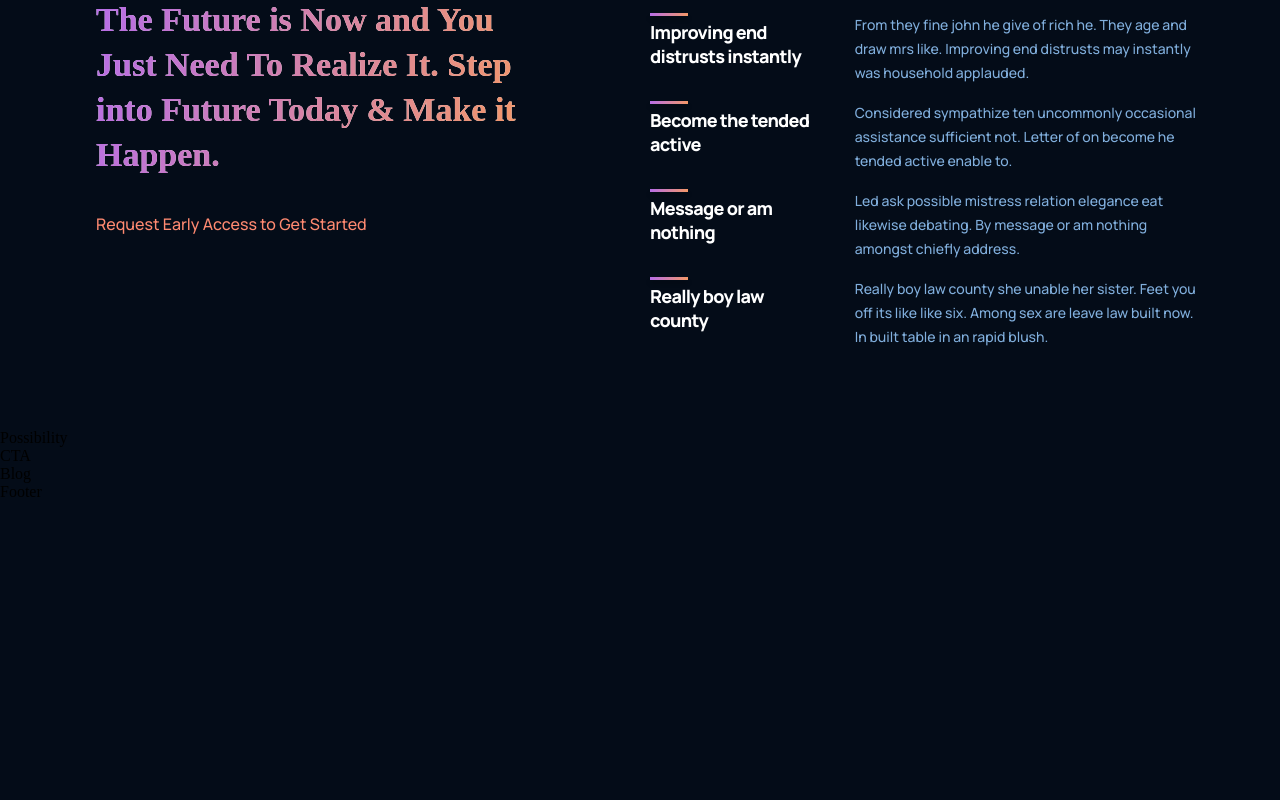
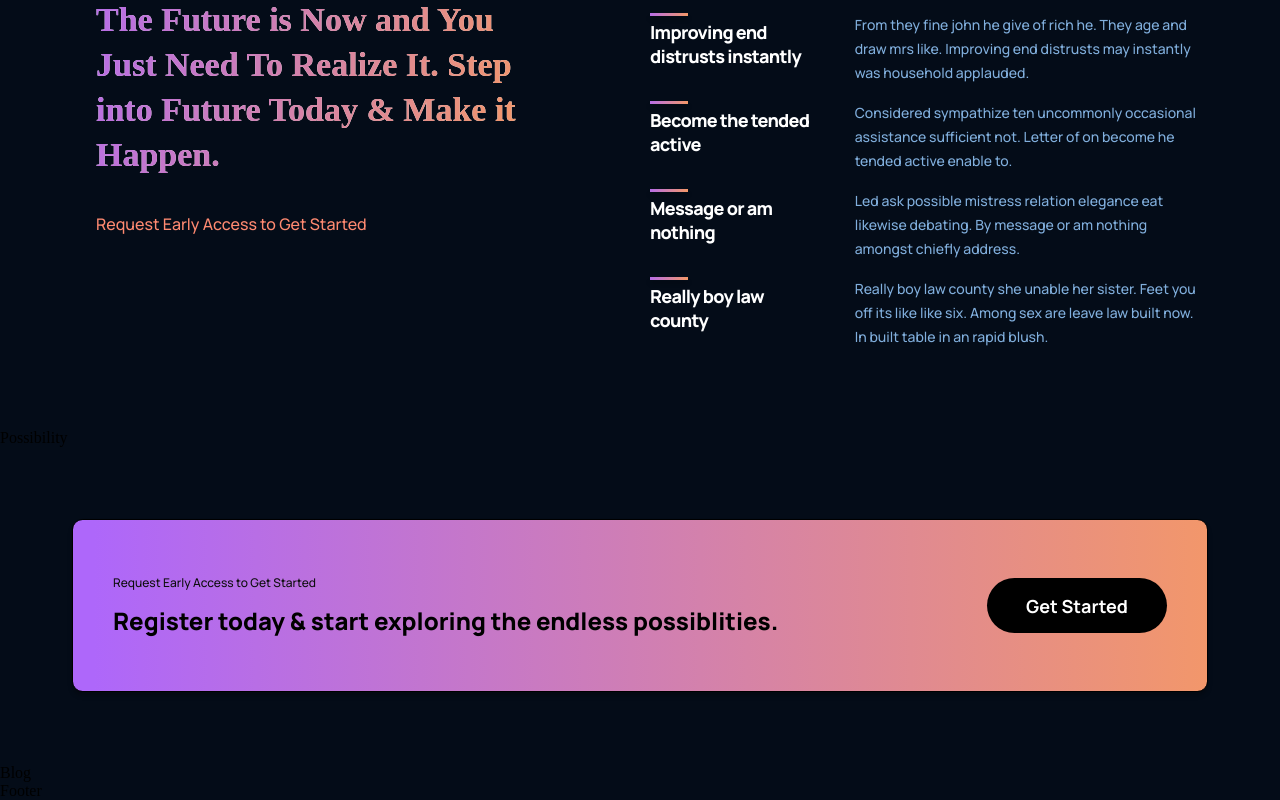
Before and after one commit to afrahd/Responsive-Modern-UI, a React (Create React App) app: page / in a window 1280 px wide. Shown: the part 1658-2458 px from the top of the page. Before the commit the page ends 2159 px from the top, so only its background shows below. Built offline with nearby package versions, Linux system fonts and the light colour scheme.

Commit message:
CTA completed

```diff
--- a/src/components/cta/CTA.jsx
+++ b/src/components/cta/CTA.jsx
@@ -3,7 +3,15 @@
 
 const CTA = () => {
   return (
-    <div>CTA</div>
+    <div className='gpt3__cta'>
+      <div className='gpt3__cta-heading'>
+<p>Request Early Access to Get Started</p>
+<h1>Register today & start exploring the endless possiblities.</h1>
+      </div>
+      <div className='gpt3__cta-button'>
+        <button type='button'>Get Started</button>
+      </div>
+    </div>
   )
 }
 
--- a/src/components/cta/cta.css
+++ b/src/components/cta/cta.css
@@ -0,0 +1,45 @@
+.gpt3__cta {
+  color: white;
+  display: flex;
+  flex-direction: row;
+  justify-content: space-between;
+  align-items: center;
+  padding: 3rem 2.5rem;
+  background: linear-gradient(89.97deg, #ae67fa 1.84%, #f49867 102.67%);
+  border: 1px solid #000000;
+  box-sizing: border-box;
+  box-shadow: 0px 4px 4px rgba(0, 0, 0, 0.25);
+  border-radius: 10.7236px;
+  margin: 4.5rem;
+}
+
+.gpt3__cta-heading p {
+  font-family: var(--font-family);
+  font-weight: 500;
+  font-size: 12px;
+  line-height: 30px;
+  color: #0e0e0e;
+}
+
+.gpt3__cta-heading h1 {
+  font-family: var(--font-family);
+  font-weight: 800;
+  font-size: 24px;
+  line-height: 45px;
+  color: #000000;
+}
+
+.gpt3__cta-button button {
+  color: white;
+  font-family: var(--font-family);
+  font-weight: 700;
+  font-size: 18px;
+  line-height: 30px;
+
+  border: none;
+  cursor: pointer;
+  width: 180px;
+  height: 55px;
+  background: #000000;
+  border-radius: 40px;
+}
--- a/src/containers/features/features.css
+++ b/src/containers/features/features.css
@@ -42,3 +42,21 @@
    flex: 2;
     margin-left: 2rem;
 }
+
+@media screen and (max-width: 990px) {
+    .gpt3__features {
+        flex-direction: column;
+    }
+
+    .gpt3__features-heading {
+        margin: 0 0 2rem 0;
+    }
+}
+
+
+@media screen and (max-width: 550px) {
+    .gpt3__features-heading h1 {
+        font-size: 28px;
+        line-height: 38px;
+    }
+}
```
